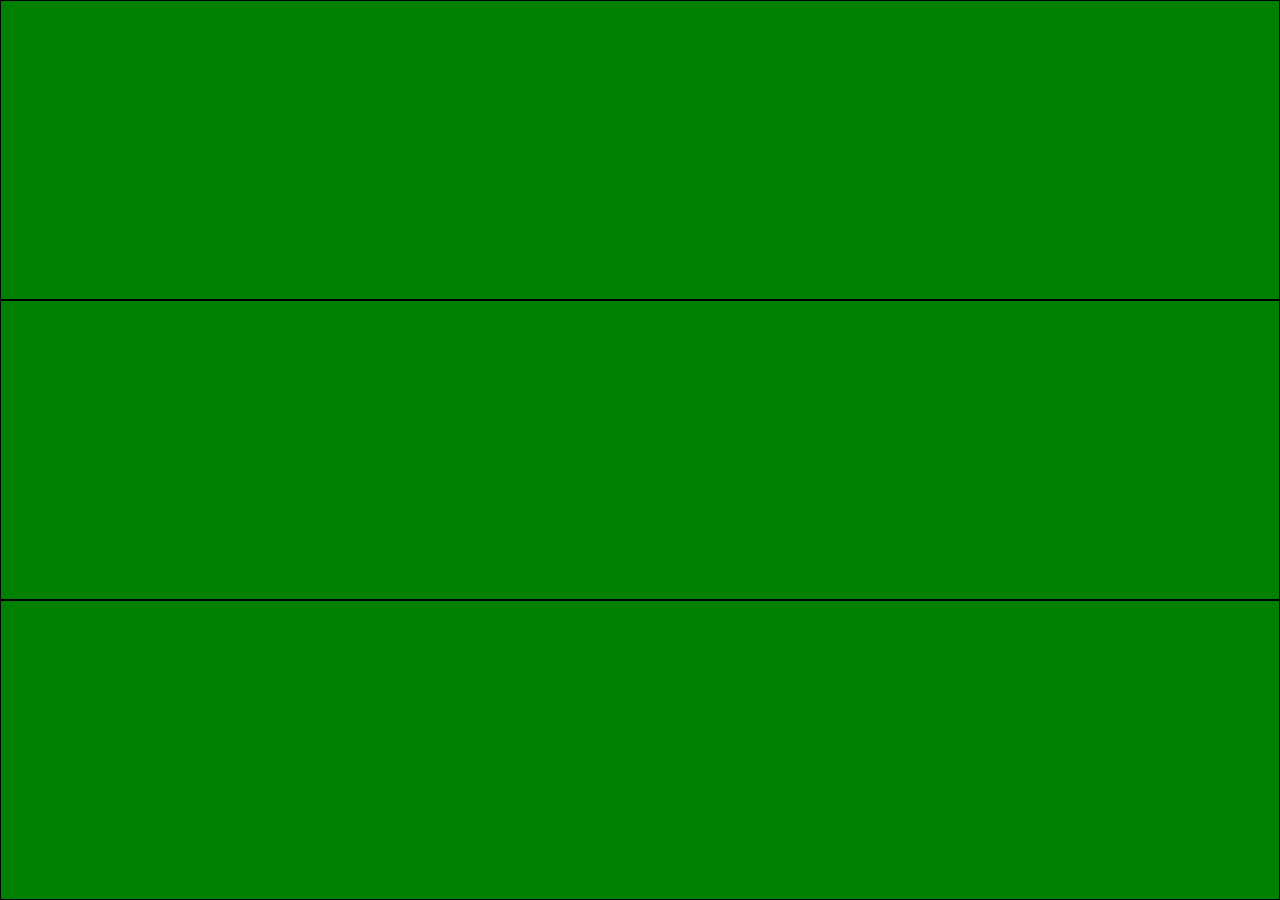
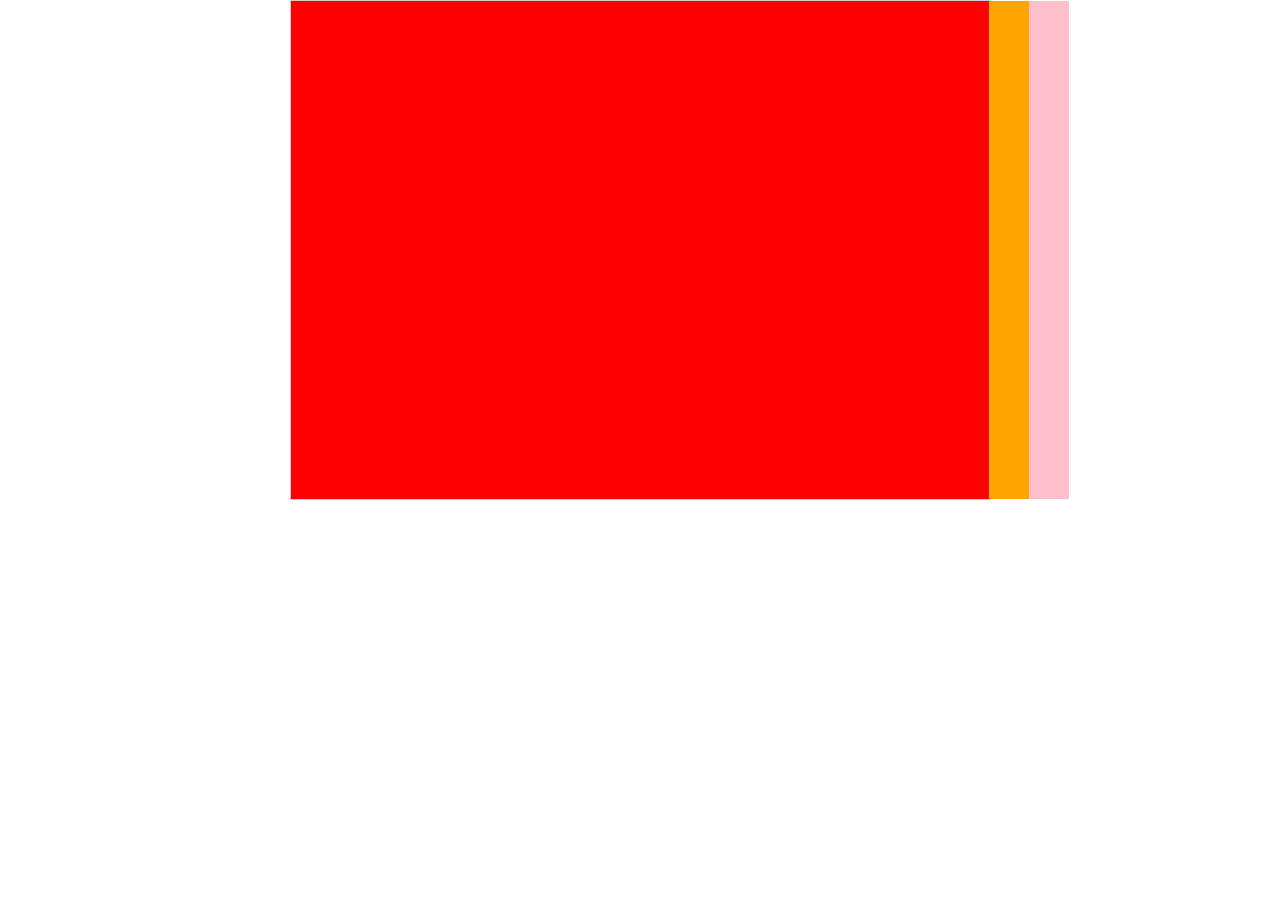
Before and after one commit to alessandra-gracek/curso-webmaster-front-end, a plain HTML site: page Entendendo viewport e media queries/index.html in a window 1280 px wide. After the commit the page ends 800 px from the top, so only its background shows below. Drawn offline with Linux system fonts and the light colour scheme.

Commit message:
Conhecendo z-index
Conhecendo z-index

```diff
--- a/Entendendo viewport e media queries/css/style.css
+++ b/Entendendo viewport e media queries/css/style.css
@@ -13,7 +13,37 @@ html,body{
     float: left;
     border: 1px solid black;
 }
+.slider{
+    width:97%;
+    margin:0 auto;
+    max-width:700px;
+    height:500px;
+    border: 1px solid #ccc;
+    position: relative;
+}
+.img-slider{
+    position: absolute;
+    left: 0;
+    top:0;
+    width: 100%;
+    height:100%;
+}
+.one{
+    background-color: red;
+    z-index: 3;
+}
+.two{
+    background-color: orange;
+    z-index: 2;
+    left: 40px;
+}
+.three{
+    background-color: pink;
+    z-index: 1;
+    left: 80px;
+}
 
+/*
 @media screen and (max-aspect-ratio: 2/1){
     .box{
         width: 100%;
@@ -24,7 +54,7 @@ html,body{
 		width:100%;
 	}
 }
-/*
+
 @media screen and (max-width: 768px) , screen and (max-height: 500px){
     .box{
         width: 100%;
--- a/Entendendo viewport e media queries/index.html
+++ b/Entendendo viewport e media queries/index.html
@@ -7,8 +7,11 @@
             <link href="css/style.css" rel="stylesheet" type="text/css">
     </head>
     <body>
-        <div class="box"></div>
-        <div class="box"></div>
-        <div class="box"></div>
+        <div class="slider">
+            <div class="img-slider one"></div>
+            <div class="img-slider two"></div>
+            <div class="img-slider three"></div>
+        </div>
+
     </body>
 </html>
```
